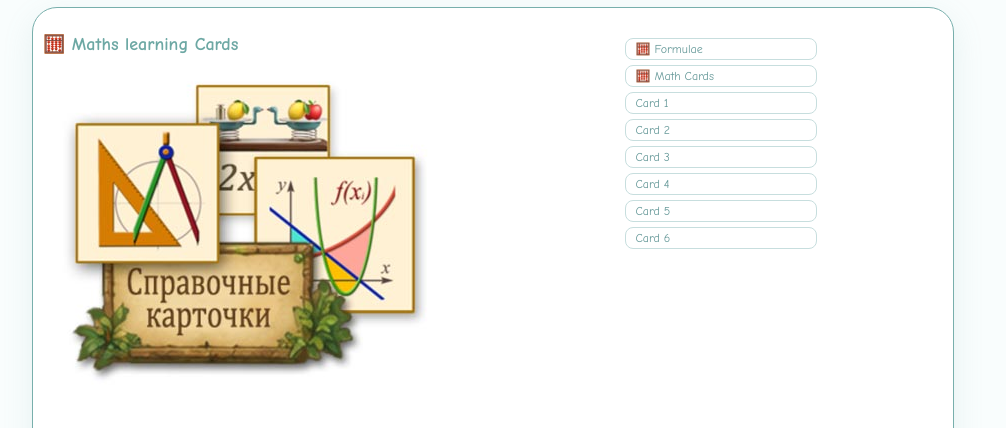
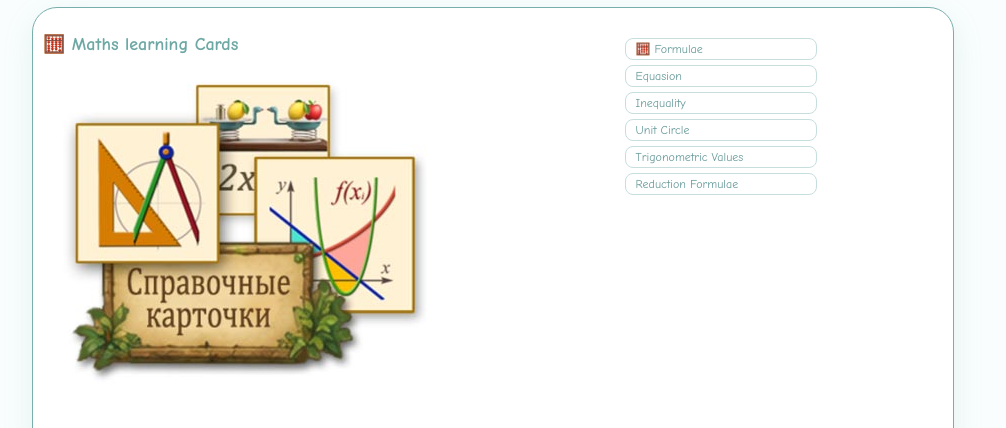
Before and after one commit to StudioYarnTale/math, a plain HTML site: page home/cards.html in a window 1280 px wide. Shown: the part 159-587 px from the top of the page, without its empty margins (147-1153 px from the left). Drawn offline with Linux system fonts and the light colour scheme.

Commit message:
Add files via upload

```diff
--- a/home/cards.html
+++ b/home/cards.html
@@ -125,13 +125,12 @@ Studio YarnTale - The School of Mathematics🎓<br/>
 <!-- Math tools -->
 <div class="link-group">
 <a class="link-button" href="https://studioyarntale.github.io/math/cards/formulae.html" >🧮 Formulae</a>
-<a class="link-button" href="https://studioyarntale.github.io/math/cards/index.html" >🧮 Math Cards</a>
-<a class="link-button" href="https://studioyarntale.github.io/math/cards/formulae.html" >Card 1</a>
-<a class="link-button" href="https://studioyarntale.github.io/math/cards/card1_equasion.html">Card 2</a>
-<a class="link-button" href="https://studioyarntale.github.io/math/cards/card2_inequality.html" >Card 3</a>
-<a class="link-button" href="https://studioyarntale.github.io/math/cards/card51_trig_unitcircle.html" >Card 4</a>
-<a class="link-button" href="https://studioyarntale.github.io/math/cards/card52_trig_values.html" >Card 5</a>
-<a class="link-button" href="https://studioyarntale.github.io/math/cards/card53_trig_reductionF.html" >Card 6</a>
+<a class="link-button" href="https://studioyarntale.github.io/math/cards/card1_equasion.html">Equasion</a>
+<a class="link-button" href="https://studioyarntale.github.io/math/cards/card2_inequality.html" >Inequality</a>
+<a class="link-button" href="https://studioyarntale.github.io/math/cards/card51_trig_unitcircle.html" >Unit Circle</a>
+<a class="link-button" href="https://studioyarntale.github.io/math/cards/card52_trig_values.html" >Trigonometric Values</a>
+<a class="link-button" href="https://studioyarntale.github.io/math/cards/card53_trig_reductionF.html" >Reduction Formulae</a>
+</div>
 </div>
 
 
```
